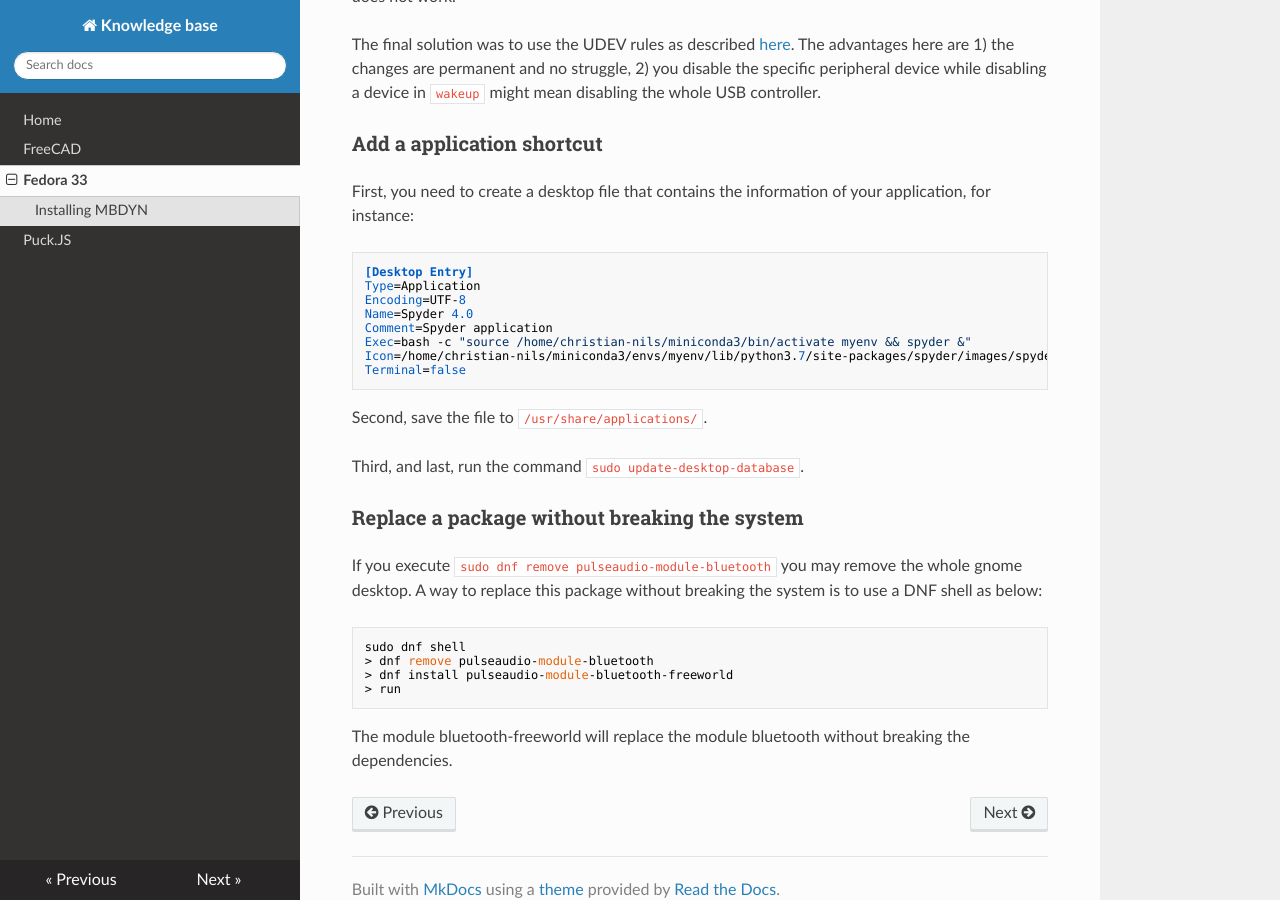
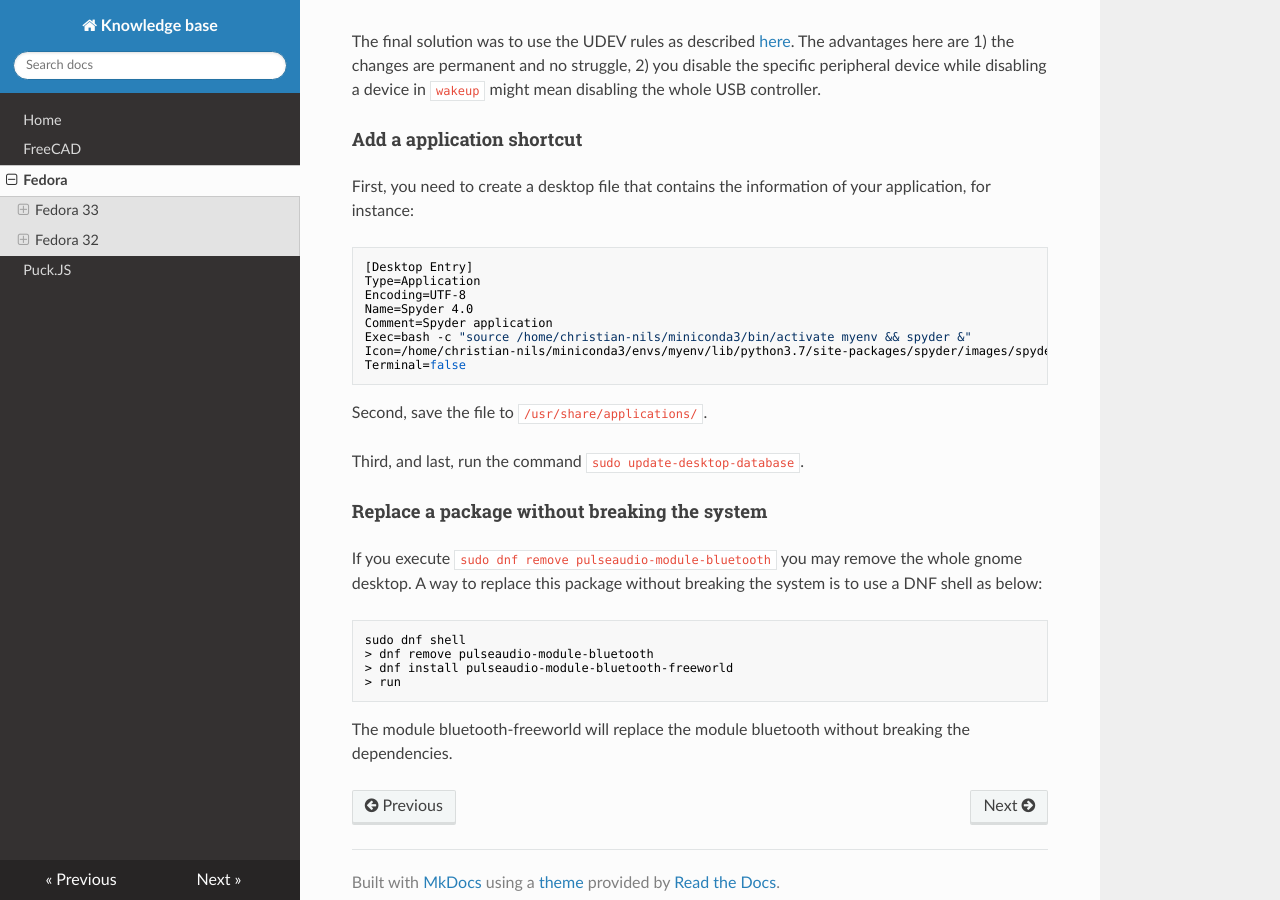
Before and after one commit to christian-nils/kb, an MkDocs documentation site: the page built from docs/fedora.md, in a window 1280 px wide and 900 px high, scrolled down 3294 px. Built offline with MkDocs 1.6.1, drawn with Linux system fonts in a browser that asks for light colours; nearby versions of some CDN libraries; some of the changed text lies outside the part shown.

Commit message:
Fixing Fedora page

````diff
--- a/docs/fedora.md
+++ b/docs/fedora.md
@@ -1,6 +1,8 @@
-# Fedora 33
+# Fedora
 
-## Installing MBDYN
+## Fedora 33
+
+### Installing MBDYN
 
 There is an issue when compiling where a type mismatch error is raised when
 compiling the file `utils/femgen_f.f`. This error is due to GCC10
@@ -17,19 +19,19 @@
 FFLAGS='-fallow-argument-mismatch'
 ```
 
-# Fedora 32
+## Fedora 32
 
 Below are listed all the snippets that once helped me to solve issues.
 
-## CUDA and cuDNN
+### CUDA and cuDNN
 
-### Install CUDA
+#### Install CUDA
 
 To install CUDA (version 10.2 at the time of writing), I have followed the
 instructions listed on [rpmfusion.org's CUDA
 page](https://rpmfusion.org/Howto/CUDA).
 
-```
+```bash
 sudo dnf config-manager --add-repo http://developer.download.nvidia.com/compute/cuda/repos/fedora29/x86_64/cuda-fedora29.repo
 sudo dnf clean all
 sudo dnf install cuda
@@ -38,7 +40,7 @@
 For older versions of Fedora (>29), you need to install the version 8 of the `gcc`
 compiler that is compatible with the CUDA toolkit (otherwise compilations will fail), you can use the following COPR repository:
 
-```
+```bash
 sudo dnf copr enable kwizart/cuda-gcc-10.1
 sudo dnf install cuda-gcc cuda-gcc-c++
 ```
@@ -47,7 +49,7 @@
 bit too old and you may have a problem with the `libmpfr` library. It requires
 the `libmpfr.so.4`, while `libmpfr.so.6` is available out-of-the-box in Fedora 32. To make it work, one way is to do the following:
 
-```
+```bash
 # Build & install MPFR 3.1.6
 wget https://www.mpfr.org/mpfr-3.1.6/mpfr-3.1.6.tar.gz
 tar -xvf mpfr-3.1.6.tar.gz
@@ -61,15 +63,15 @@
 Then add `/usr/local/lib` in your \$LD_LIBRARY_PATH variable. You can append the
 path to the variable inside your `~/.bashrc` file.
 
-### Install cuDNN
+#### Install cuDNN
 
 Follow the instructions
 [here](https://docs.nvidia.com/deeplearning/sdk/cudnn-install/index.html#installlinux-rpm).
 Check by compiling the `mnistCUDNN` sample program that cuDNN was properly installed
 
-## Docker
+### Docker
 
-### cgroups v2 issue
+#### cgroups v2 issue
 
 At the moment of writing, the official docker package (version 19.03.8) does not
 allow the use of _cgroups V2_ that is enabled by default in Fedora 32. Note that
@@ -91,7 +93,7 @@
 
 Note that `podman` may be a good replacement of `docker`.
 
-### Ubuntu image, with CUDA and cuDNN
+#### Ubuntu image, with CUDA and cuDNN
 
 You can use NVIDIA docker image
 `nvcr.io/nvidia/cuda:10.0-cudnn7-runtime-ubuntu18.04`. Note that here the
@@ -103,7 +105,7 @@
 you need to do install the `nvidia-docker` package. There is no official release
 for Fedora 32, but your can do the [following](https://github.com/NVIDIA/nvidia-docker/issues/553#issuecomment-381075335):
 
-```
+```bash
 curl -s -L https://nvidia.github.io/nvidia-docker/centos7/nvidia-docker.repo | \
   sudo tee /etc/yum.repos.d/nvidia-docker.repo
 sudo dnf install nvidia-docker2
@@ -112,28 +114,28 @@
 sudo docker run --runtime=nvidia --rm nvidia/cuda nvidia-smi
 ```
 
-### Internet connectivity problems within container
+#### Internet connectivity problems within container
 
 If you want to make sure that your
 container reach internet, add `--network=host` when calling `docker run`.
 
-## Podman
+### Podman
 
-### Make the GPU accessible by the container
+#### Make the GPU accessible by the container
 
 If you do not give access to the GPU, the container will not be able to use it.
 For instance, if you plan to use TensorFlow with GPU, it will not work without
 doing the following:
 
-```
+```bash
 sudo podman run --privileged #...
 ```
 
-## v4l2loopback
+### v4l2loopback
 
-### Install
+#### Install
 
-```
+```bash
 sudo dnf install gcc kernel-devel git
 git clone https://<v4l2loopback-repo>/v4l2loopback.git
 cd v4l2loopback
@@ -142,16 +144,16 @@
 sudo modprobe v4l2loopback
 ```
 
-## System configuration
+### System configuration
 
-### Install NVIDIA graphics drivers for (Quadro T1000 Notebook)
+#### Install NVIDIA graphics drivers for (Quadro T1000 Notebook)
 
 Follow the instructions from [rpmfusion.org's page](https://rpmfusion.org/Howto/NVIDIA#Current_GeForce.2FQuadro.2FTesla).
 Alternatively, you can
 also install the official NVIDIA drivers using their installer file. Do not
 forget to blacklist the Nouveau driver before.
 
-### Disable device wake-up from suspend
+#### Disable device wake-up from suspend
 
 You can disable wake-up from suspend changing the properties of the
 `/proc/acpi/wakeup` file. For instance, `sudo echo XHC > /proc/acpi/wakeup` will
@@ -164,12 +166,12 @@
 changes are permanent and no struggle, 2) you disable the specific peripheral
 device while disabling a device in `wakeup` might mean disabling the whole USB controller.
 
-### Add a application shortcut
+#### Add a application shortcut
 
 First, you need to create a desktop file that contains the information of your
 application, for instance:
 
-```
+```bash
 [Desktop Entry]
 Type=Application
 Encoding=UTF-8
@@ -184,13 +186,13 @@
 
 Third, and last, run the command `sudo update-desktop-database`.
 
-### Replace a package without breaking the system
+#### Replace a package without breaking the system
 
 If you execute `sudo dnf remove pulseaudio-module-bluetooth` you may remove the
 whole gnome desktop. A way to replace this package without breaking the system
 is to use a DNF shell as below:
 
-```
+```bash
 sudo dnf shell
 > dnf remove pulseaudio-module-bluetooth
 > dnf install pulseaudio-module-bluetooth-freeworld
````
Also changed, not shown: site/404.html, site/FreeCAD/index.html, site/fedora/index.html, site/index.html, site/puckjs/index.html, site/search.html, site/search/search_index.json, 1 other file.
